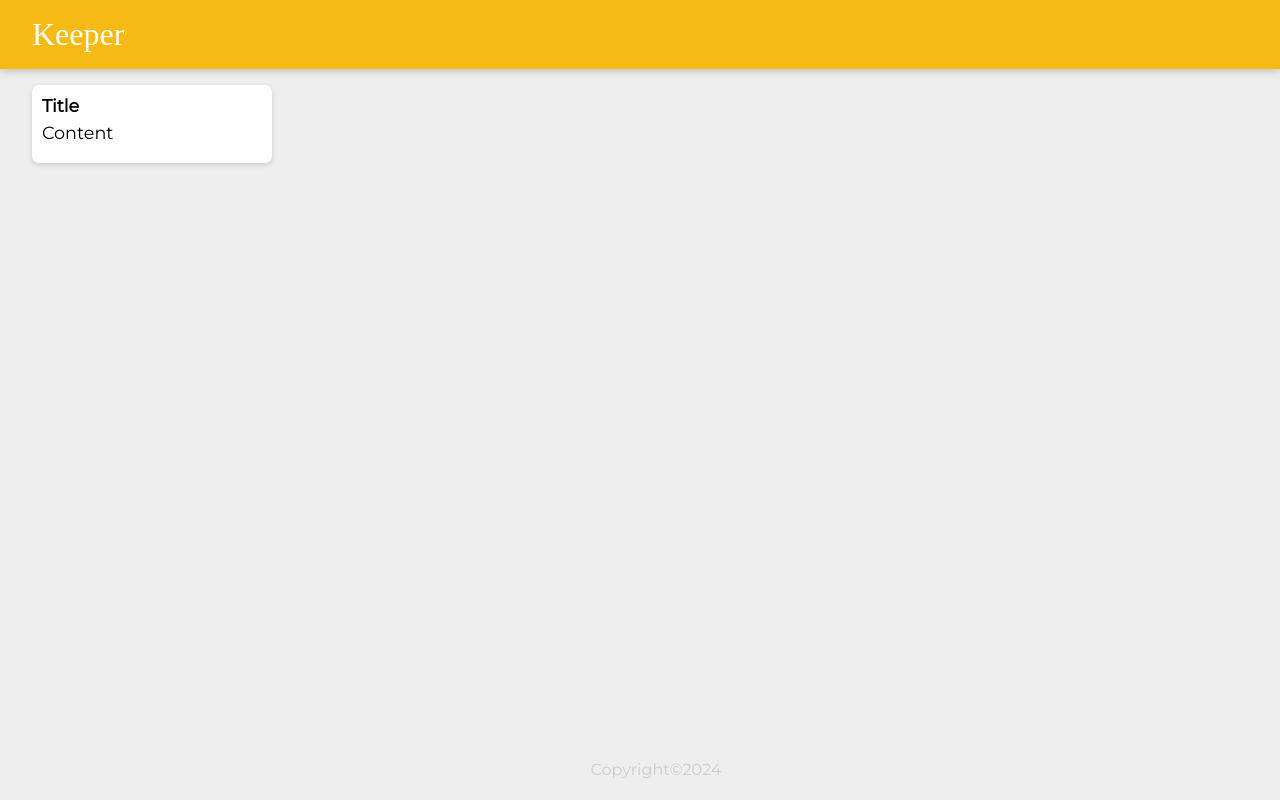
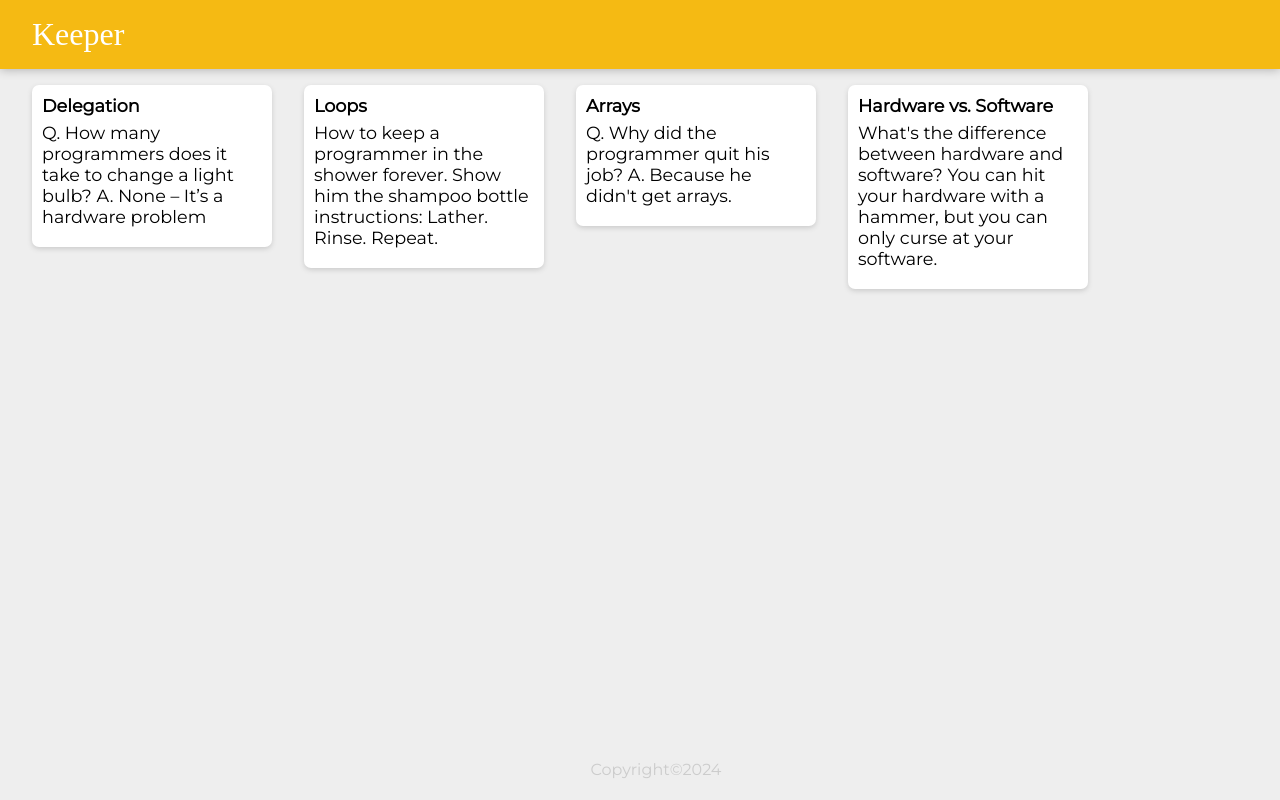
Before and after one commit to altheachu/keeper, a React (Create React App) app: page / in a window 1280 px wide. Built offline with nearby package versions, Linux system fonts and the light colour scheme; a web font is replaced by a local one.

Commit message:
[IMP] render notes

```diff
--- a/src/components/App.jsx
+++ b/src/components/App.jsx
@@ -2,12 +2,17 @@ import React from "react";
 import Header from "./Header";
 import Footer from "./Footer";
 import Note from "./Note";
+import notes from "../note";
+
+function createNote(item){
+  return <Note key={item.key} title={item.title} content={item.content}/>
+}
 
 function App() {
   return (
   <div>
     <Header />
-    <Note />
+    {notes.map(createNote)}
     <Footer />
   </div>)
 }
--- a/src/components/Note.jsx
+++ b/src/components/Note.jsx
@@ -1,10 +1,10 @@
 import React from "react";
 
-function Note() {
+function Note(props) {
   return (
     <div className="note">
-      <h1>Title</h1>
-      <p>Content</p>
+      <h1>{props.title}</h1>
+      <p>{props.content}</p>
     </div>)
 }
 
--- a/src/note.js
+++ b/src/note.js
@@ -24,3 +24,5 @@ const notes = [
       "What's the difference between hardware and software? You can hit your hardware with a hammer, but you can only curse at your software."
   }
 ];
+
+export default notes;
```
